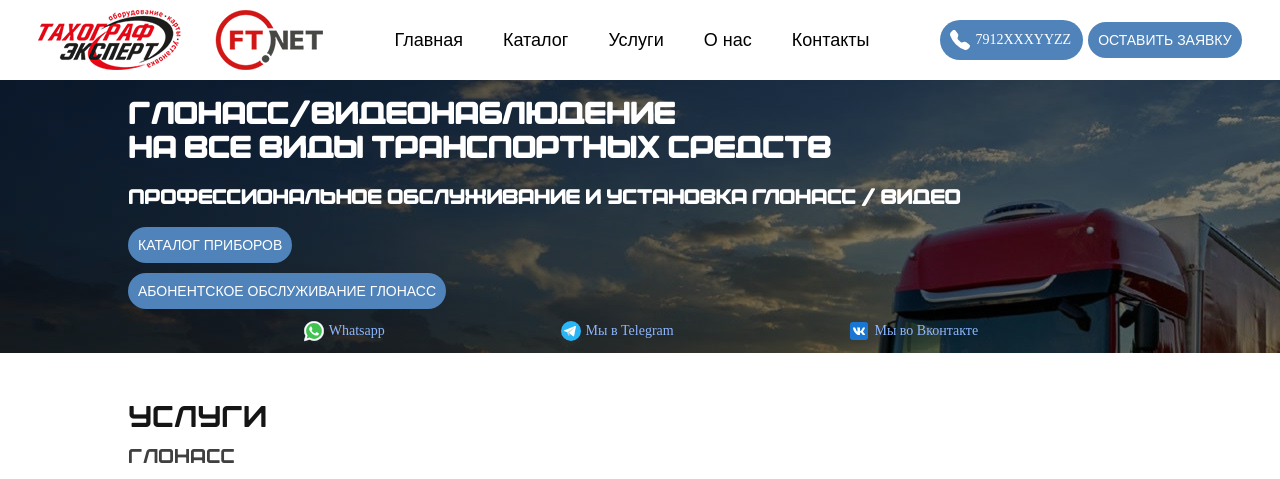
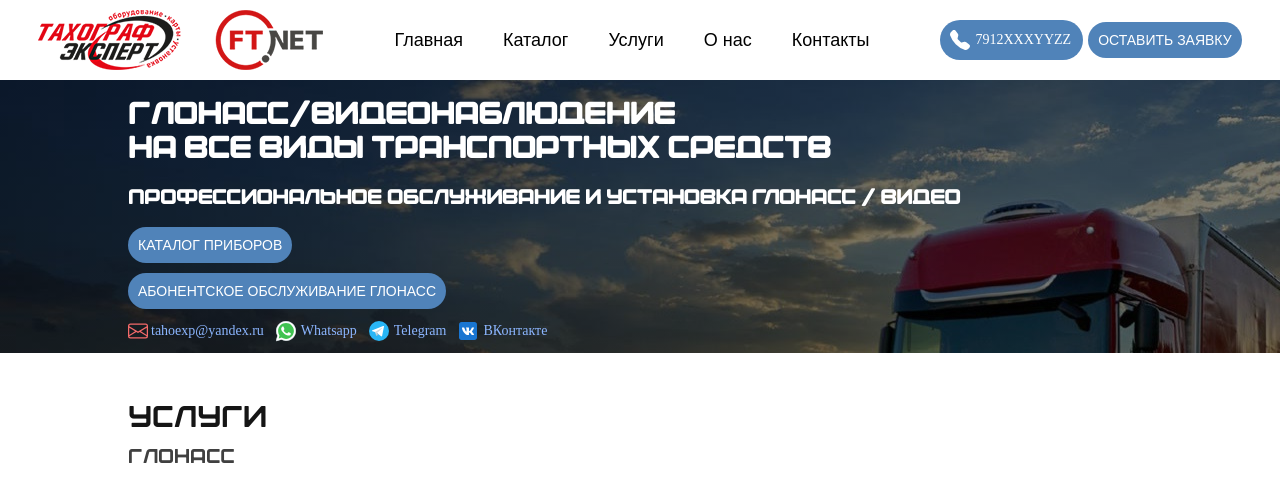
Before and after one commit to mmkenq/taho, a PHP site: page / in a window 1280 px wide. Shown: the top 479 px of the page. Run offline with PHP 8.4, Linux system fonts and the light colour scheme; some libraries are stand-ins or nearby versions.

Commit message:
add email to links; pretier layout for links

```diff
--- a/public_html/css/index.css
+++ b/public_html/css/index.css
@@ -505,6 +505,10 @@ a.footerLink:hover {
         url("/assets/truck-pic-0.jpg");
 }
 
+.bannerLinks {
+    margin-left: auto;
+}
+
 /* Footer Floors: Mobile */
 .footerFloor {
     display: flex;
@@ -512,7 +516,8 @@ a.footerLink:hover {
     align-items: center;
     padding-top: 10px;
     padding-bottom: 10px;
-/*    color: white;*/
+    flex-wrap: wrap;
+    gap: 10px;
 }
 .footerText {
     color: white;
@@ -524,6 +529,9 @@ a.footerLink:hover {
 
 /* Footer floor: Tablets, Desktop */
 @media only screen and (min-width: 640px) {
+    .bannerLinks {
+        margin-left: 10%;
+    }
     .footerFloor {
         flex-direction: row;
         justify-content: space-evenly;
--- a/public_html/js/components/BannerComponent/BannerComponent.js
+++ b/public_html/js/components/BannerComponent/BannerComponent.js
@@ -52,7 +52,7 @@ export default function BannerComponent(props) {
     });
 
     const domLinksWrapper = document.createElement('div');
-    domLinksWrapper.setAttribute('class', 'centrElement defaultWidthElement');
+    domLinksWrapper.setAttribute('class', 'centrElement bannerLinks');
     const linksWrapper = new Component({
         id: null,
         domParent: domSelf,
@@ -63,7 +63,7 @@ export default function BannerComponent(props) {
         id: 'banner-0-links',
         domParent: domLinksWrapper,
         data: props.config.links,
-        classes: 'footerFloor',
+        classes: 'footerFloor nobreak',
     });
 
     return new Component({
--- a/public_html/js/handlers/Config/ConfigHandler.js
+++ b/public_html/js/handlers/Config/ConfigHandler.js
@@ -18,6 +18,12 @@ export default function ConfigHandler(props) {
     this.links = [
         {
             id: null,
+            title: 'tahoexp@yandex.ru',
+            href: 'mailto:tahoexp@yandex.ru?subject=Глонасс%2FВидеонаблюдение&body=Добрый%20день%21%0AХотелось%20бы%20уточнить...',
+            innerHTML:'<svg xmlns="http://www.w3.org/2000/svg" width="20" height="20" fill="#f46a6a" class="bi bi-envelope" viewBox="0 0 16 16"><path d="M0 4a2 2 0 0 1 2-2h12a2 2 0 0 1 2 2v8a2 2 0 0 1-2 2H2a2 2 0 0 1-2-2zm2-1a1 1 0 0 0-1 1v.217l7 4.2 7-4.2V4a1 1 0 0 0-1-1zm13 2.383-4.708 2.825L15 11.105zm-.034 6.876-5.64-3.471L8 9.583l-1.326-.795-5.64 3.47A1 1 0 0 0 2 13h12a1 1 0 0 0 .966-.741M1 11.105l4.708-2.897L1 5.383z"/></svg>',
+        },
+        {
+            id: null,
             title: 'Whatsapp',
             href: 'https://api.whatsapp.com/send/?phone=79120072215',
             innerHTML:
@@ -25,14 +31,14 @@ export default function ConfigHandler(props) {
         },
         {
             id: null,
-            title: 'Мы в Telegram',
+            title: 'Telegram',
             href: 'https://t.me/tahografexp',
             innerHTML:
                 '<svg xmlns="http://www.w3.org/2000/svg" xmlns:xlink="http://www.w3.org/1999/xlink" viewBox="0 0 48 48" width="24px" height="24px"><circle style="fill:#29B6F6;" cx="24" cy="24" r="20"/><path style="fill:#FFFFFF;" d="M33.95,15l-3.746,19.126c0,0-0.161,0.874-1.245,0.874c-0.576,0-0.873-0.274-0.873-0.274l-8.114-6.733  l-3.97-2.001l-5.095-1.355c0,0-0.907-0.262-0.907-1.012c0-0.625,0.933-0.923,0.933-0.923l21.316-8.468  c-0.001-0.001,0.651-0.235,1.126-0.234C33.667,14,34,14.125,34,14.5C34,14.75,33.95,15,33.95,15z"/><path style="fill:#B0BEC5;" d="M23,30.505l-3.426,3.374c0,0-0.149,0.115-0.348,0.12c-0.069,0.002-0.143-0.009-0.219-0.043  l0.964-5.965L23,30.505z"/><path style="fill:#CFD8DC;" d="M29.897,18.196c-0.169-0.22-0.481-0.26-0.701-0.093L16,26c0,0,2.106,5.892,2.427,6.912  c0.322,1.021,0.58,1.045,0.58,1.045l0.964-5.965l9.832-9.096C30.023,18.729,30.064,18.416,29.897,18.196z"/></svg>',
         },
         {
             id: null,
-            title: 'Мы во Вконтакте',
+            title: 'ВКонтакте',
             href: 'https://vk.com/tahografexp',
             innerHTML:
                 '<svg xmlns="http://www.w3.org/2000/svg" xmlns:xlink="http://www.w3.org/1999/xlink" viewBox="0 0 48 48" width="24px" height="24px"><path style="fill:#1976D2;" d="M42,37c0,2.762-2.238,5-5,5H11c-2.761,0-5-2.238-5-5V11c0-2.762,2.239-5,5-5h26c2.762,0,5,2.238,5,5  V37z"/><path style="fill:#FFFFFF;" d="M35.937,18.041c0.046-0.151,0.068-0.291,0.062-0.416C35.984,17.263,35.735,17,35.149,17h-2.618  c-0.661,0-0.966,0.4-1.144,0.801c0,0-1.632,3.359-3.513,5.574c-0.61,0.641-0.92,0.625-1.25,0.625C26.447,24,26,23.786,26,23.199  v-5.185C26,17.32,25.827,17,25.268,17h-4.649C20.212,17,20,17.32,20,17.641c0,0.667,0.898,0.827,1,2.696v3.623  C21,24.84,20.847,25,20.517,25c-0.89,0-2.642-3-3.815-6.932C16.448,17.294,16.194,17,15.533,17h-2.643  C12.127,17,12,17.374,12,17.774c0,0.721,0.6,4.619,3.875,9.101C18.25,30.125,21.379,32,24.149,32c1.678,0,1.85-0.427,1.85-1.094  v-2.972C26,27.133,26.183,27,26.717,27c0.381,0,1.158,0.25,2.658,2c1.73,2.018,2.044,3,3.036,3h2.618  c0.608,0,0.957-0.255,0.971-0.75c0.003-0.126-0.015-0.267-0.056-0.424c-0.194-0.576-1.084-1.984-2.194-3.326  c-0.615-0.743-1.222-1.479-1.501-1.879C32.062,25.36,31.991,25.176,32,25c0.009-0.185,0.105-0.361,0.249-0.607  C32.223,24.393,35.607,19.642,35.937,18.041z"/></svg>',
@@ -1147,7 +1153,7 @@ export default function ConfigHandler(props) {
                           {
                               titles: [],
                               texts: [],
-                              classes: ['centrElement', 'defaultWidthElement'],
+                              classes: ['centrElement', 'defaultWidthElement', 'nobreak'],
                               components: [
                                   {
                                       id: null,
```
